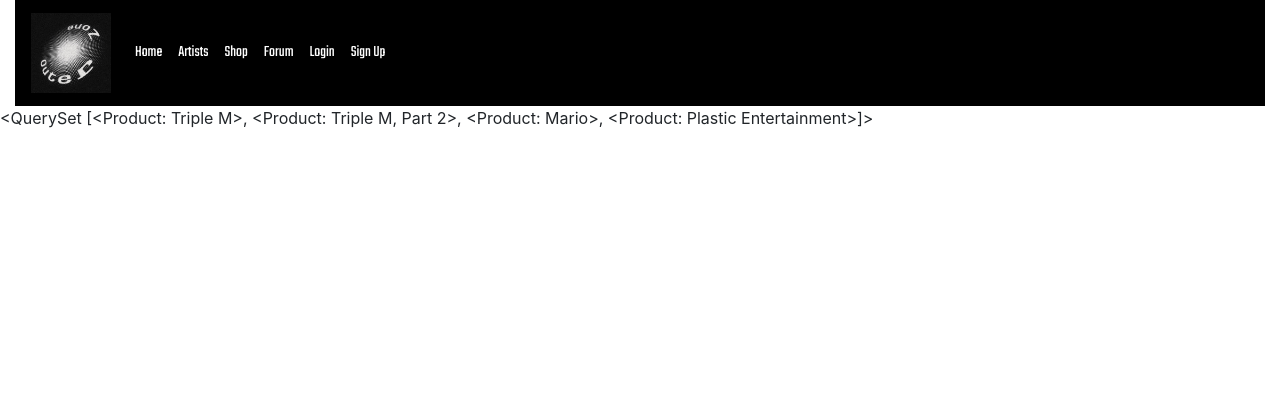
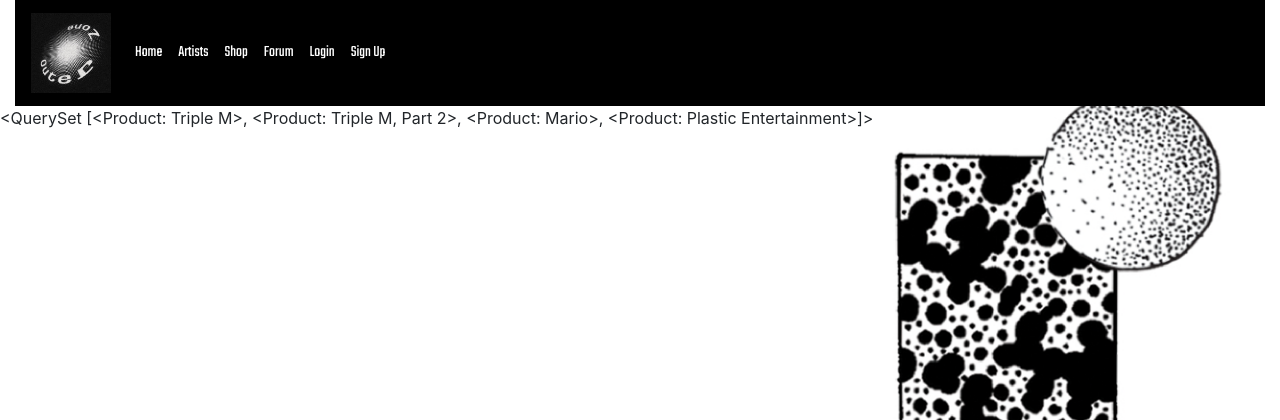
Before and after one commit to Code-Institute-Submissions/outerzone, a Django app: page /products/ in a window 1280 px wide. Shown: the top 420 px of the page. Run offline with Django 3.2, Linux system fonts and the light colour scheme; data comes from the database, SQL or seed files in the repository; some libraries are stand-ins or nearby versions.

Commit message:
feat(css): add background image

```diff
--- a/home/templates/home/index.html
+++ b/home/templates/home/index.html
@@ -2,9 +2,11 @@
 {% load static %}
 
 {% block content %}
+<!--
 <div class="container-fluid">
     <div class="embed-responsive embed-responsive-16by9">
         <iframe class="embed-responsive-item" src="https://www.youtube.com/embed/CEqvWPfIdzc?controls=0&autoplay=1&loop=1&playlist=CEqvWPfIdzc" allowfullscreen></iframe>
     </div>
 </div>
+-->
 {% endblock %}
--- a/static/css/base.css
+++ b/static/css/base.css
@@ -5,9 +5,20 @@
     font-family: 'Teko', sans-serif;
 }
 
+/*--Background--*/
+
+body {
+    background-image: url('/media/ozbackground.png');
+    background-position: center;
+    background-repeat: no-repeat;
+    background-size: cover;
+    padding: 0;
+}
+
 /*--Links--*/
 
-a {
+a,
+.navbar-toggler-icon {
     color: #ffffff;
 }
 
--- a/templates/base.html
+++ b/templates/base.html
@@ -42,12 +42,12 @@
 <body>
     <header class="container-fluid sticky-top heading-font">
         <nav class="navbar navbar-expand-lg">
-            <a class="navbar-brand" href="#"><img src="media/bwlogo.jpg" alt="Outer Zone Logo"></a>
+            <a class="navbar-brand" href="{% url 'home' %}"><img src="media/bwlogo.jpg" alt="Outer Zone Logo"></a>
             <button class="navbar-toggler" type="button" data-toggle="collapse" data-target="#navbarNavAltMarkup" aria-controls="navbarNavAltMarkup" aria-expanded="false" aria-label="Toggle navigation">
                 <span class="navbar-toggler-icon"></span>
             </button>
             <div class="collapse navbar-collapse" id="navbarNavAltMarkup">
-                <div class="navbar-nav">
+                <div class="navbar-nav text-right">
                     <a class="nav-item nav-link active" href="#">Home <span class="sr-only">(current)</span></a>
                     <a class="nav-item nav-link" href="#">Artists</a>
                     <a class="nav-item nav-link" href="#">Shop</a>
```
Also changed, not shown: media/ozbackground.png (added).
